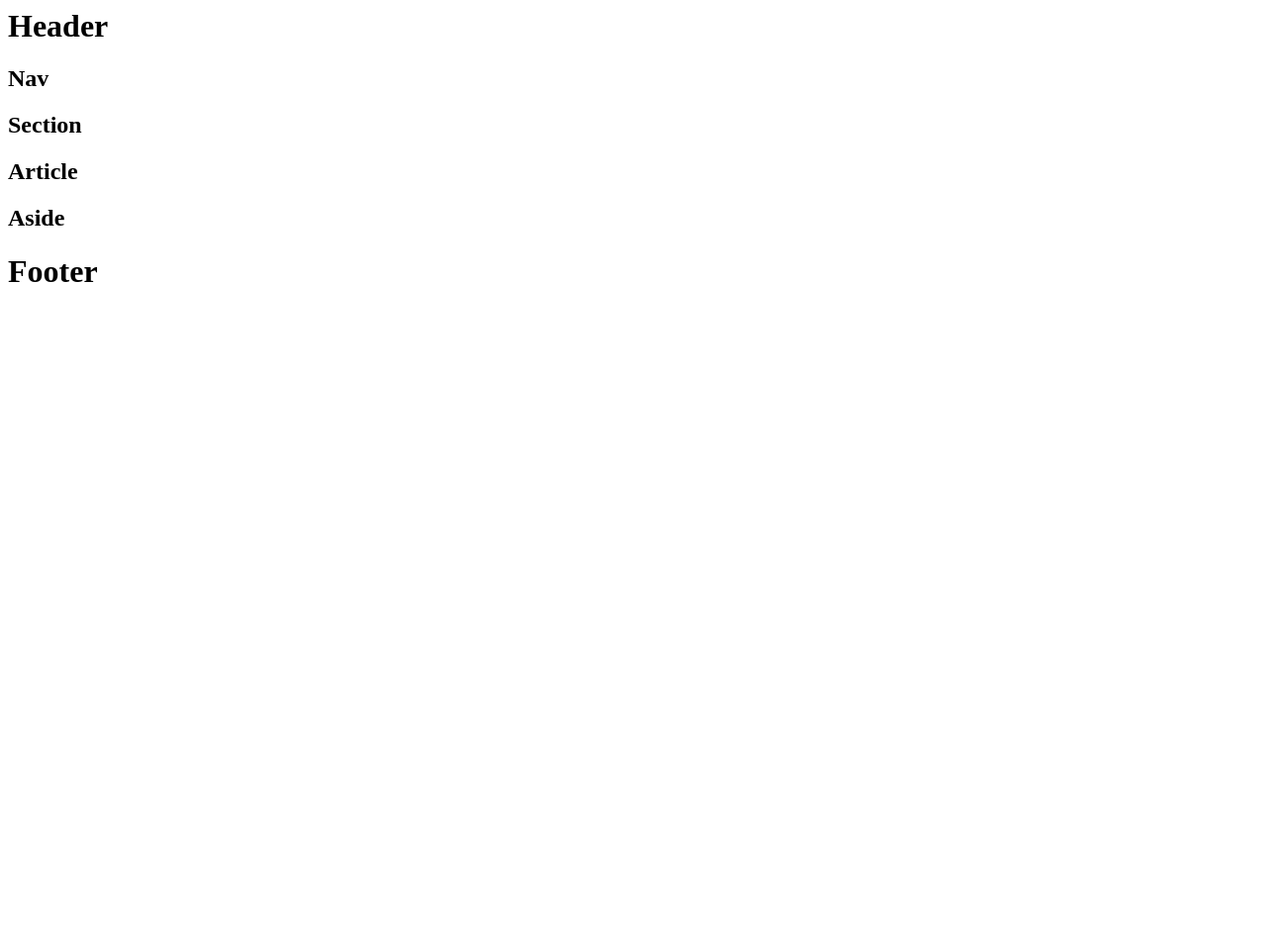
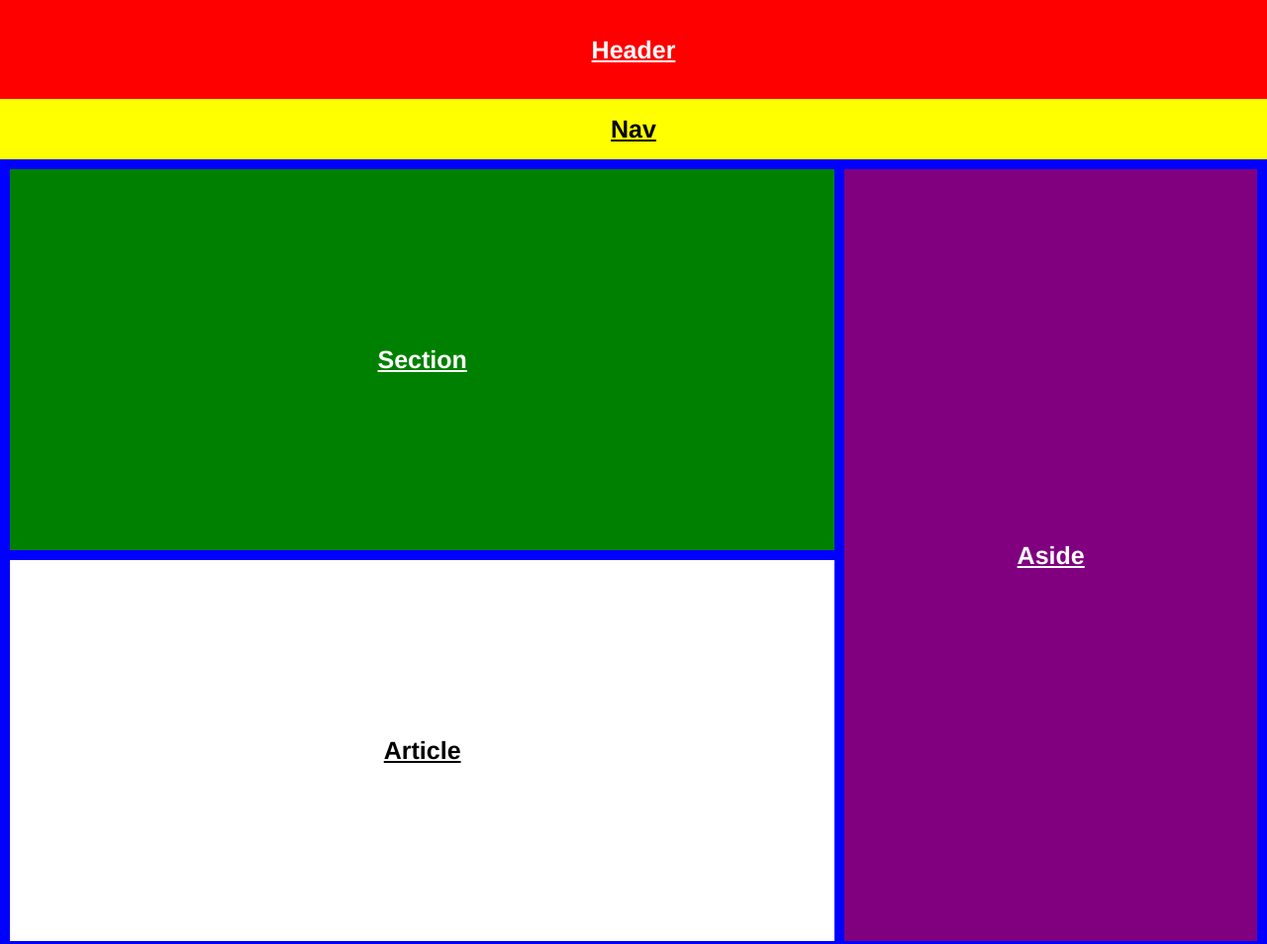
Before and after one commit to DPxRoberts/web_dev, a plain HTML site: page semantic-html/src/index.html in a window 1280 px wide. Shown: the top 954 px of the page at 99% size. Before the commit the page ends 800 px from the top, so only its background shows below. Drawn offline with Linux system fonts and the light colour scheme.

Commit message:
index HTML fix, moved css style file into it's own dir.

```diff
--- a/semantic-html/src/style.css
+++ b/semantic-html/src/css/style.css
@@ -1,30 +1,50 @@
+:root {
+  --bg-header: red;
+  --bg-nav: yellow;
+  --bg-main: blue;
+  --bg-section: green;
+  --bg-article: white;
+  --bg-aside: purple;
+  --bg-footer: grey;
+  --ink-main: #fff;
+  --ink-second: #000;
+}
+
+* {
+  margin: 0;
+  padding: 0;
+  box-sizing: border-box;
+}
+
 h1,
 h2,
 h3 {
   font-family: helvetica;
   font-size: 25px;
-  color: #fff;
+  color: var(--ink-main);
   text-decoration: underline;
 }
+
 header {
   display: flex;
-  background: red;
-  height: 150px;
-  text-align: center;
+  background: var(--bg-header);
+  height: 100px;
+ text-align: center;
   align-items: center;
   justify-content: center;
 }
 
 nav {
   display: flex;
-  background: yellow;
+  background: var(--bg-nav);
   text-align: center;
   justify-content: center;
   align-items: center;
+  padding: 1rem;
 }
 
 nav h1 {
-  color: #000;
+  color: var(--ink-second);
 }
 
 main {
@@ -35,8 +55,8 @@ main {
     "article aside";
   gap: 10px;
   padding: 10px;
-  background: blue;
-  height: 500px;
+  background: var(--bg-main);
+  min-height: 800px;
 }
 
 
@@ -50,22 +70,22 @@ article {
 }
 
 section {
-  background: green;
+  background: var(--bg-section);
   grid-area: section;
 }
 
 article {
-  background: #e6e6e6;
+  background: var(--bg-article);
   grid-area: article;
 }
 
 article h1 {
-  color: #000;
+  color: var(--ink-second);
 }
 
 aside {
   grid-area: aside;
-  background: purple;
+  background: var(--bg-aside);
   max-height: 100%;
   width: 100%;
   display: flex;
@@ -76,8 +96,8 @@ aside {
 
 footer {
   display: flex;
-  background: grey;
-  height: 150px;
+  background: var(--bg-footer);
+  height: 100px;
   align-items: center;
   text-align: center;
   justify-content: center;
--- a/semantic-html/src/index.html
+++ b/semantic-html/src/index.html
@@ -1,3 +1,15 @@
+<!DOCTYPE html>
+<html lang="en">
+  <head>
+    <meta charset="UTF-8" />
+    <meta name="viewport" content="width=device-width, initial-scale=1.0" />
+    <meta name="author" content="RobSm!th" />
+    <meta name="description" content="Basic Semantic HTML Practice" />
+    <title>Semantic HTML Practice</title>
+    <link rel="stylesheet" type="text/css" href="css/style.css" />
+    <link rel="shortcut icon" href="favicon.ico" type="image/x-icon" />
+  </head>
+  <body>
     <header>
       <h1>Header</h1>
     </header>
@@ -18,3 +30,5 @@
     <footer>
       <h1>Footer</h1>
     </footer>
+  </body>
+</html>
```
Lines whose indentation alone changed are shown as unchanged.
